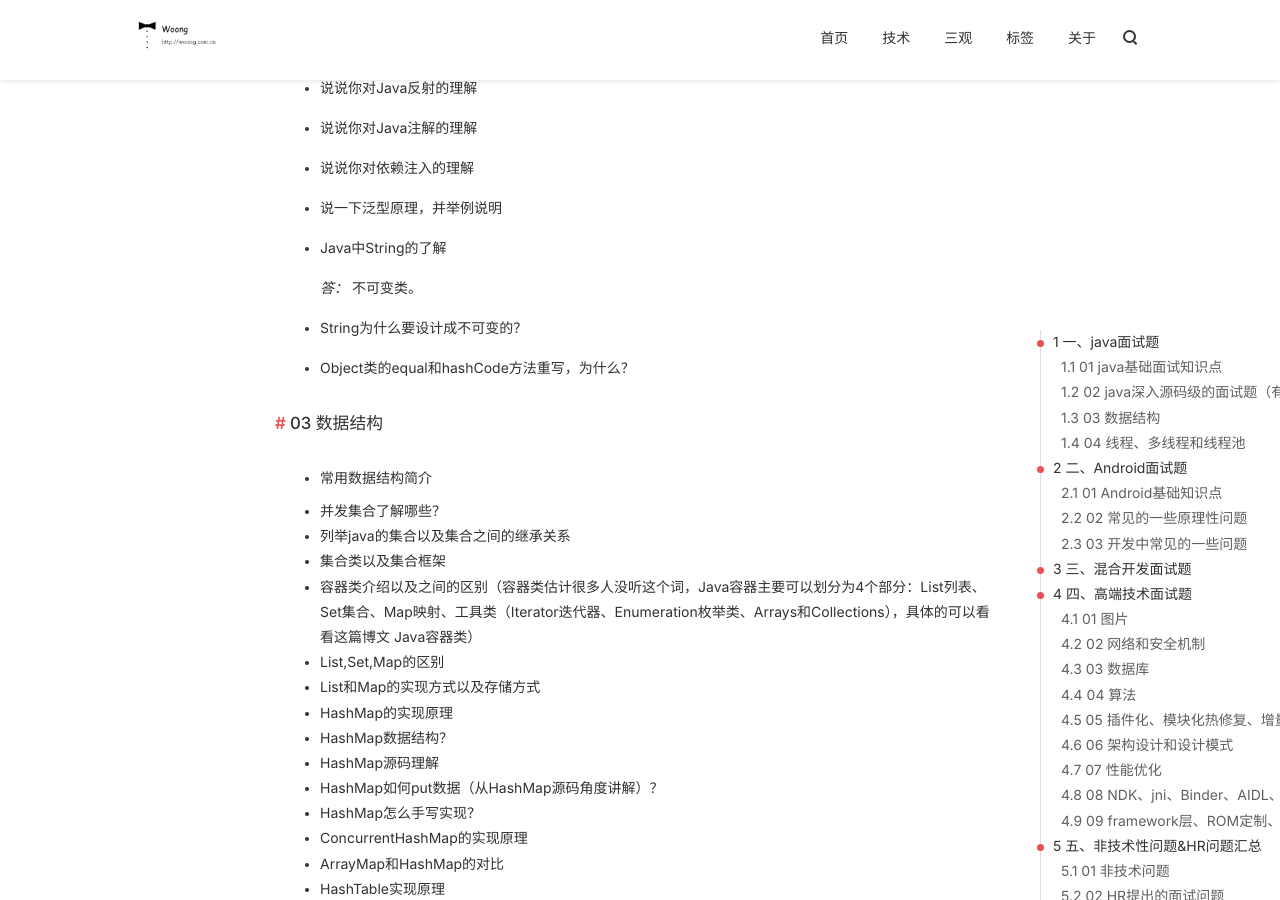
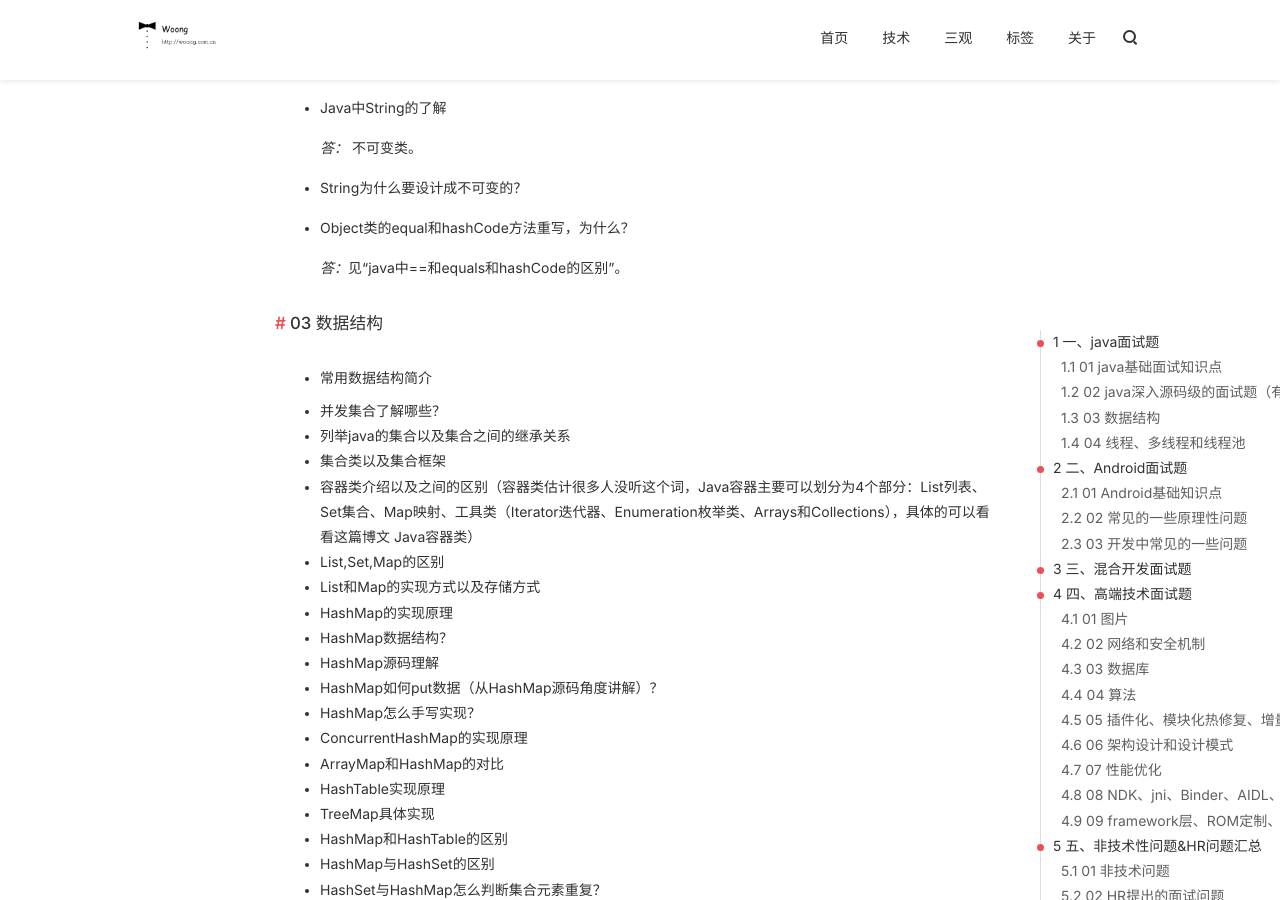
Before and after one commit to j1406493495/j1406493495.github.io, a Jekyll site: the page built from _posts/android/2018-11-05-Android面试题.md, in a window 1280 px wide and 900 px high, scrolled down 3344 px. Built offline with Jekyll 4.4.1, drawn with Linux system fonts in a browser that asks for light colours; nearby versions of some CDN libraries; comment, search, counter and statistics services are not loaded.

Commit message:
[Bug XXXX] update answer Cause: None Solution: None Fixed Version: None Branch: None

```diff
--- a/_posts/android/2018-11-05-Android面试题.md
+++ b/_posts/android/2018-11-05-Android面试题.md
@@ -52,23 +52,16 @@ tags:
   **多态的优点**
 
   	消除类型之间的耦合关系
-
   	可替换性
-
   	可扩充性
-
   	接口性
-
   	灵活性
-
   	简化性
 
   **多态存在的三个必要条件**
 
   	继承
-
   	重写
-
   	父类引用指向子类对象
 
 - String、StringBuffer、StringBuilder区别
@@ -158,6 +151,8 @@ tags:
 - String为什么要设计成不可变的？
 
 - Object类的equal和hashCode方法重写，为什么？
+
+  *答：*见“java中==和equals和hashCode的区别”。
 
 ### 03 数据结构
 
```
